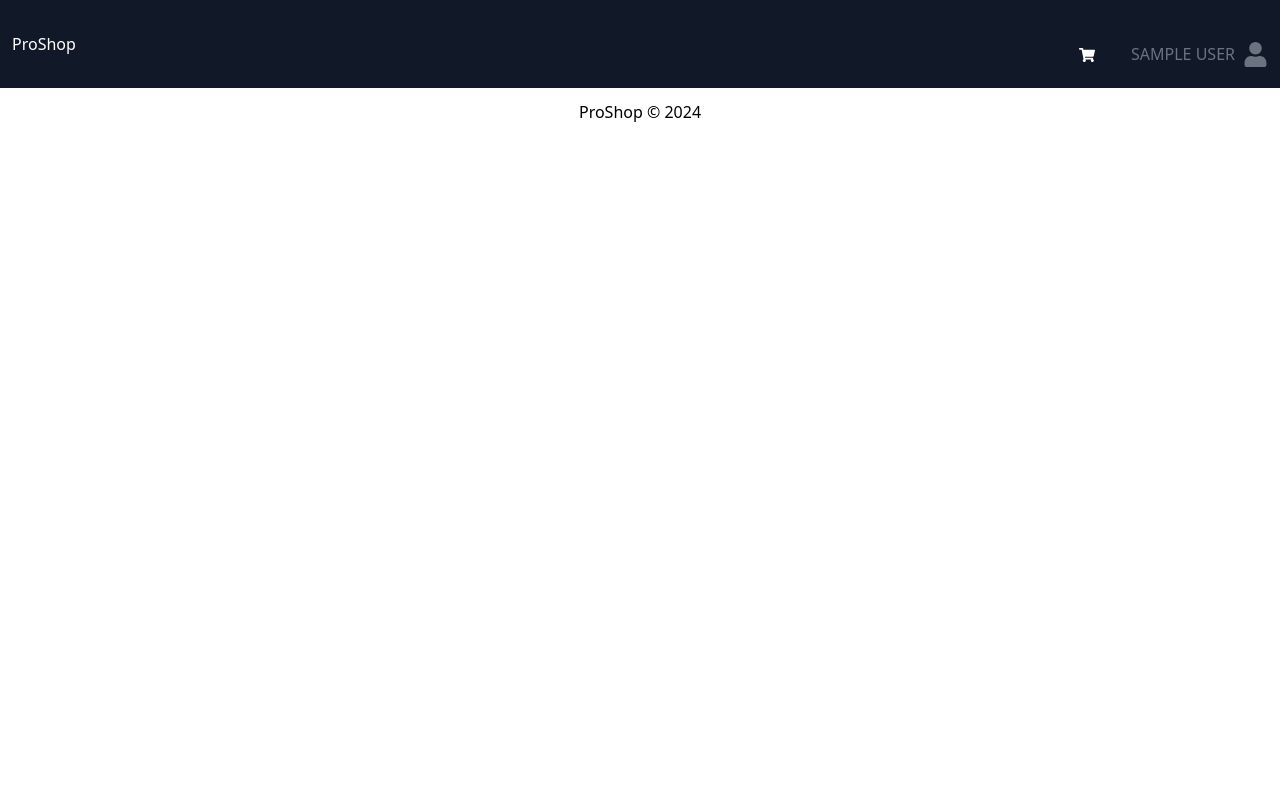
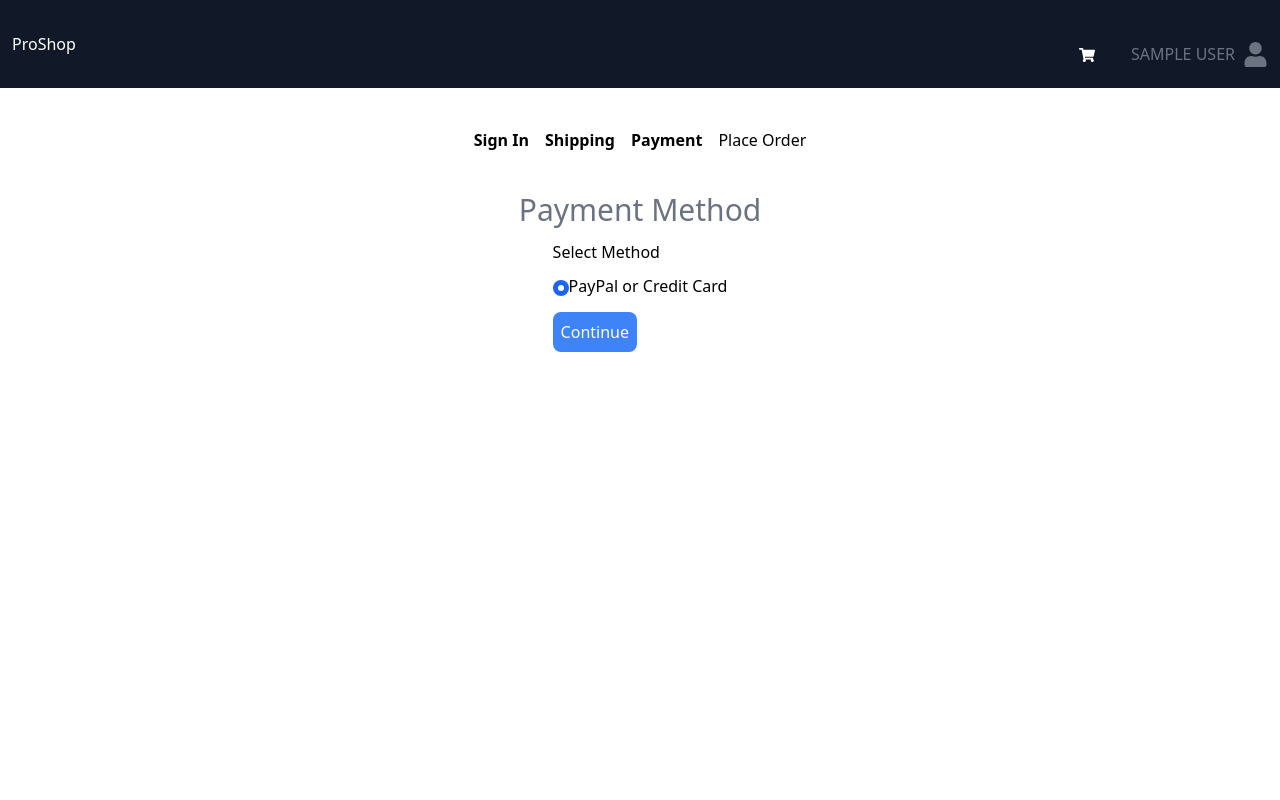
Before and after one commit to NeeleshShetty/Ecommerce-MERN-stack, a React (Vite) app in the folder client/: page /payment in a window 1280 px wide. Shown: the top 800 px of the page. Built offline with nearby package versions, Linux system fonts and the light colour scheme; sample sign-in values are in the browser's storage.

Commit message:
Payment method

```diff
--- a/client/src/App.jsx
+++ b/client/src/App.jsx
@@ -10,6 +10,7 @@ import 'react-toastify/dist/ReactToastify.css';
 import RegisterPage from './pages/RegisterPage';
 import ShippingPage from './pages/ShippingPage';
 import PrivateRoute from './components/PrivateRoute';
+import PaymentPage from './pages/PaymentPage';
 
 const App = () => {
 	return (
@@ -48,6 +49,7 @@ const App = () => {
 							path="/shipping"
 							element={<ShippingPage />}
 						/>
+						<Route path='/payment' element={<PaymentPage />} />
 					</Route>
 				</Routes>
 				<Footer />
--- /dev/null
+++ b/client/src/pages/PaymentPage.jsx
@@ -0,0 +1,70 @@
+import { useState, useEffect } from 'react';
+import { useNavigate } from 'react-router-dom';
+import { useDispatch, useSelector } from 'react-redux';
+import CheckoutSteps from '../components/CheckoutSteps';
+import { Button } from '@mui/material';
+import { savePaymentMethod } from '../slice/cartSlice'
+
+const PaymentPage = () => {
+    const [paymentMethod, setPaymentMethod] = useState('Paypal')
+
+    const dispatch = useDispatch()
+    const navigate = useNavigate()
+
+    const { shippingAddress } = useSelector(state => state.cart)
+
+
+    useEffect(() => {
+
+        if (shippingAddress === null) {
+            navigate('/shipping')
+        }
+
+    },[shippingAddress,navigate])
+
+    const submitHandler = (e) =>
+    {
+        e.preventDefault()
+        dispatch(savePaymentMethod(paymentMethod))
+        navigate('/placeorder')
+    }
+
+    console.log(paymentMethod);
+	return (
+		<div className='h-[100vh]'>
+			<CheckoutSteps
+				step1
+				step2
+				step3
+			/>
+			<h1 className="text-3xl text-gray-500 text-center mb-3 mt-10  ">Payment Method</h1>
+			<form
+				className="flex flex-col items-center"
+				onSubmit={submitHandler}
+			>
+				<div className='flex flex-col gap-2'>
+					<label className="">Select Method</label>
+					<div className="">
+						<input
+							className="my-2"
+							type="radio"
+							id="PayPal"
+							name="paymentMethod"
+							value="PayPal"
+							checked
+							onChange={(e) => setPaymentMethod(e.target.value)}
+						/>
+						<label>PayPal or Credit Card</label>
+					</div>
+					<div>
+						<button className="bg-blue-500 text-white p-2 rounded-lg">
+							Continue
+						</button>
+					</div>
+				</div>
+			</form>
+		</div>
+	);
+};
+
+export default PaymentPage;
--- a/client/src/slice/cartSlice.js
+++ b/client/src/slice/cartSlice.js
@@ -1,9 +1,8 @@
 import { createSlice } from "@reduxjs/toolkit";
 import { updateCart } from "../utils/cartUtils";
-const initialState = localStorage.getItem("cart")
-  ? JSON.parse(localStorage.getItem("cart"))
-  : { cartItems: [], shippingAddress: {},paymentMethod:'Paypal' };
-
+const initialState = localStorage.getItem('cart')
+	? JSON.parse(localStorage.getItem('cart'))
+	: { cartItems: [], shippingAddress: {}, paymentMethod: 'PayPal' }
 const cartSlice = createSlice({
   name: "cart",
   initialState,
@@ -31,10 +30,14 @@ const cartSlice = createSlice({
     saveShippingAddress : (state, action) => {
       state.shippingAddress = action.payload
       return updateCart(state)
+    },
+    savePaymentMethod: (state, action) => {
+      state.paymentMethod = action.payload
+      return updateCart(state)
     }
   },
 });
 
-export const { addToCart,removeFromCart,saveShippingAddress } = cartSlice.actions;
+export const { addToCart,removeFromCart,saveShippingAddress ,savePaymentMethod} = cartSlice.actions;
 
 export default cartSlice.reducer;
```
